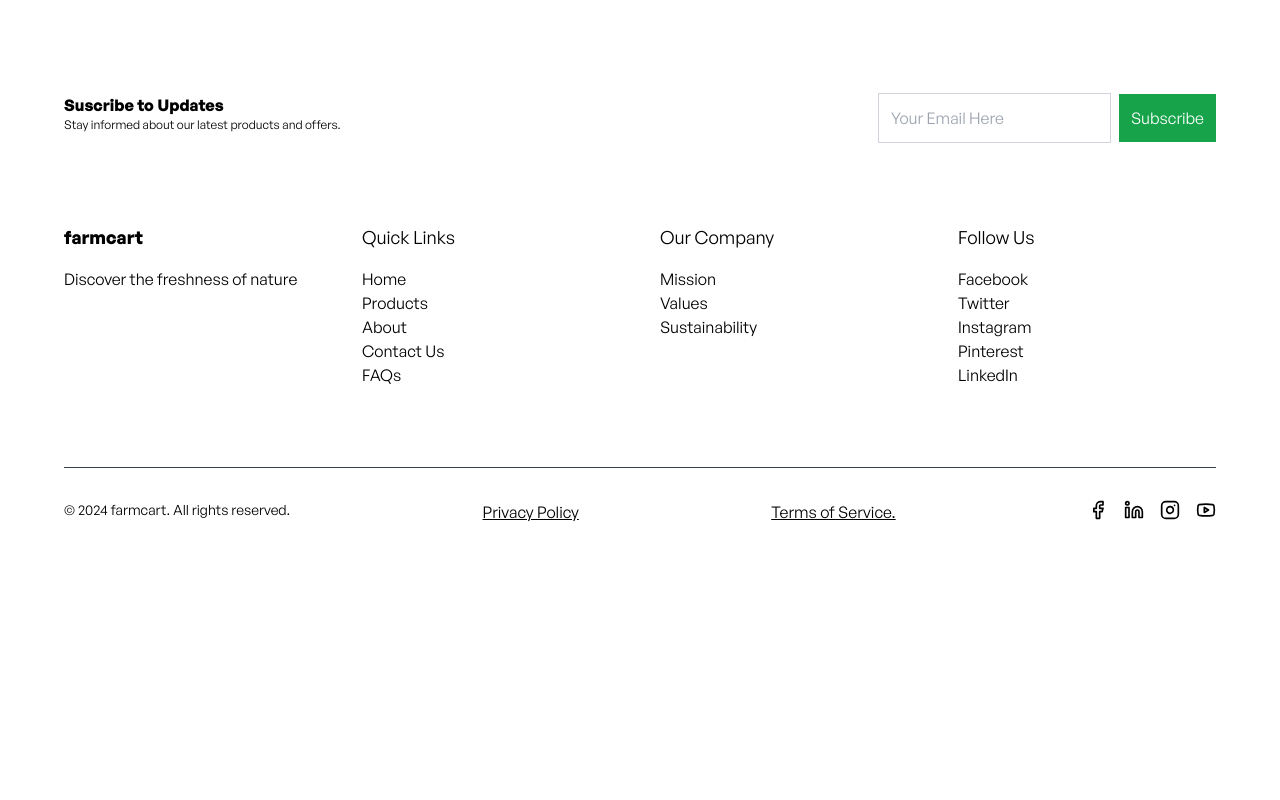
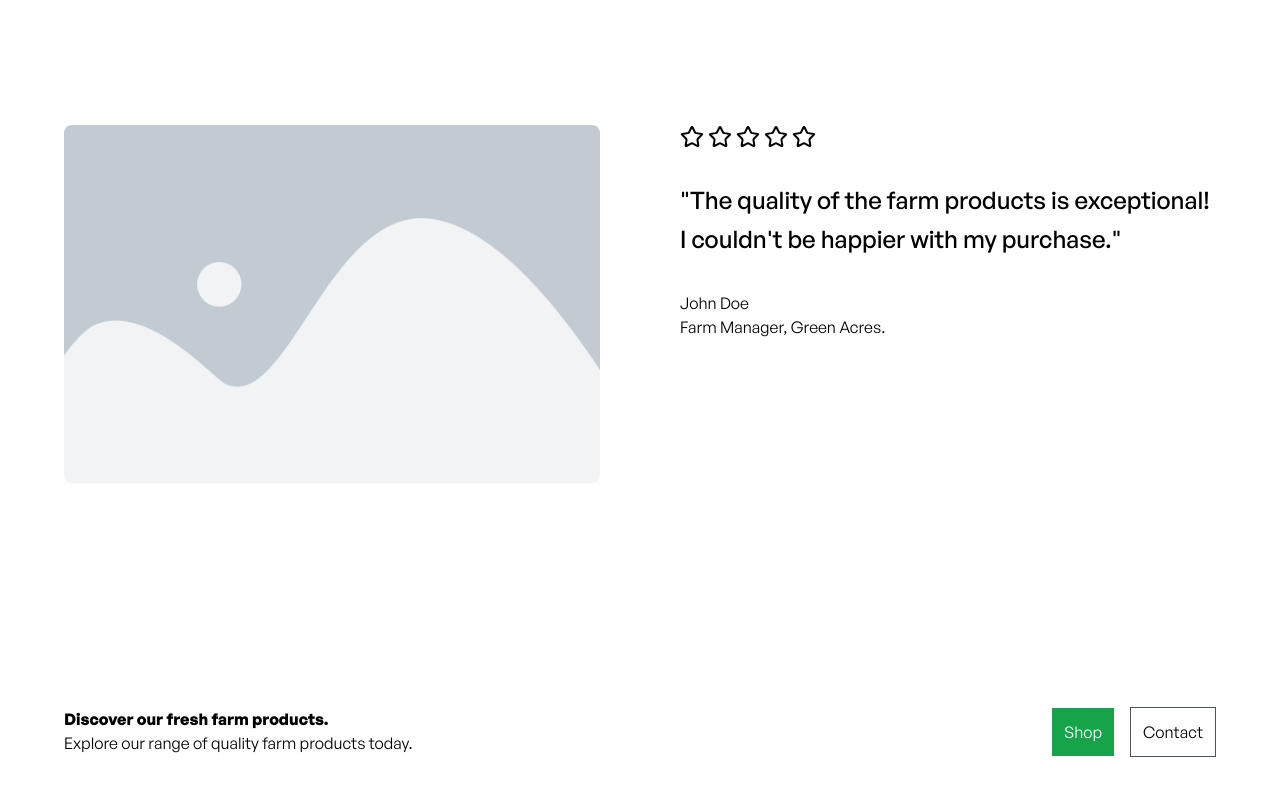
Before and after one commit to m0nztrum/agricart, a React (Vite) app: page / in a window 1280 px wide. Shown: the part 2180-2980 px from the top of the page. Before the commit the page ends 2744 px from the top, so only its background shows below. Built offline with nearby package versions, Linux system fonts and the light colour scheme; a web font is replaced by a local one.

Commit message:
style: homepage

```diff
--- /dev/null
+++ b/src/components/home/Product.tsx
@@ -0,0 +1,40 @@
+import { ProductCard } from '../ProductCard';
+
+export const ProductPreview = () => {
+    const products = [
+        {
+            id: 1,
+            name: 'Product A',
+            description: 'High-quality, innovative product designed to simplify your daily life.',
+            price: '$49.99',
+            imageUrl: 'https://via.placeholder.com/300', // Replace with actual image URLs
+        },
+        {
+            id: 2,
+            name: 'Product B',
+            description: 'Eco-friendly product crafted with sustainability in mind.',
+            price: '$29.99',
+            imageUrl: 'https://via.placeholder.com/300', // Replace with actual image URLs
+        },
+        {
+            id: 3,
+            name: 'Product C',
+            description: 'A versatile product offering unmatched performance and reliability.',
+            price: '$79.99',
+            imageUrl: 'https://via.placeholder.com/300', // Replace with actual image URLs
+        },
+    ];
+
+    return (
+        <div className="bg-gray-100 px-8 py-16">
+            <div className="mx-auto max-w-6xl">
+                <h2 className="mb-10 text-center text-4xl font-bold">Featured Products</h2>
+                <div className="grid grid-cols-1 gap-8 sm:grid-cols-2 lg:grid-cols-3">
+                    {products.map((product) => (
+                        <ProductCard key={product.id} product={product} />
+                    ))}
+                </div>
+            </div>
+        </div>
+    );
+};
--- /dev/null
+++ b/src/components/home/Testimonials.tsx
@@ -0,0 +1,29 @@
+import { Star } from 'lucide-react';
+
+export const Testimonials = () => {
+    return (
+        <div className="px-16 py-28">
+            <div className="grid grid-cols-2 gap-20">
+                <div>
+                    <img src="/images/placeholder-image-3610342416.png" alt="testimonial" className="rounded-lg" />
+                </div>
+                <div>
+                    <div className="flex space-x-1">
+                        {[...Array(5)].map((_, i) => (
+                            <Star key={i} />
+                        ))}
+                    </div>
+                    <p className="my-8 text-2xl font-medium leading-relaxed">
+                        "The quality of the farm products is exceptional! I couldn't be happier with my purchase."
+                    </p>
+
+                    {/* Author Info */}
+                    <div>
+                        <p>John Doe</p>
+                        <p>Farm Manager, Green Acres. </p>
+                    </div>
+                </div>
+            </div>
+        </div>
+    );
+};
--- a/src/pages/Home.tsx
+++ b/src/pages/Home.tsx
@@ -1,6 +1,8 @@
 import { Hero } from '../components/home/Hero';
 import { Services } from '../components/home/Services';
 import { ProductPreview } from '../components/home/ProductPreview';
+import { Testimonials } from '../components/home/Testimonials';
+import { Cta } from '../components/home/Cta';
 
 export const Home = () => {
     return (
@@ -8,6 +10,8 @@ export const Home = () => {
             <Hero />
             <Services />
             <ProductPreview />
+            <Testimonials />
+            <Cta />
         </div>
     );
 };
```
